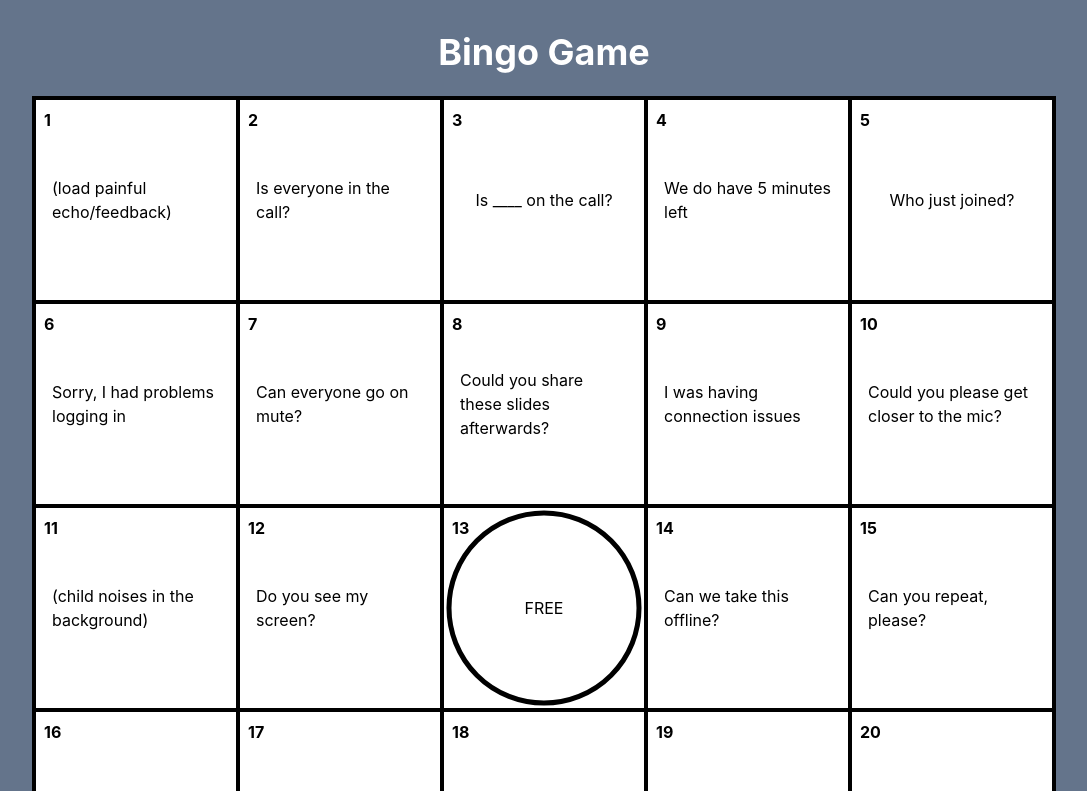
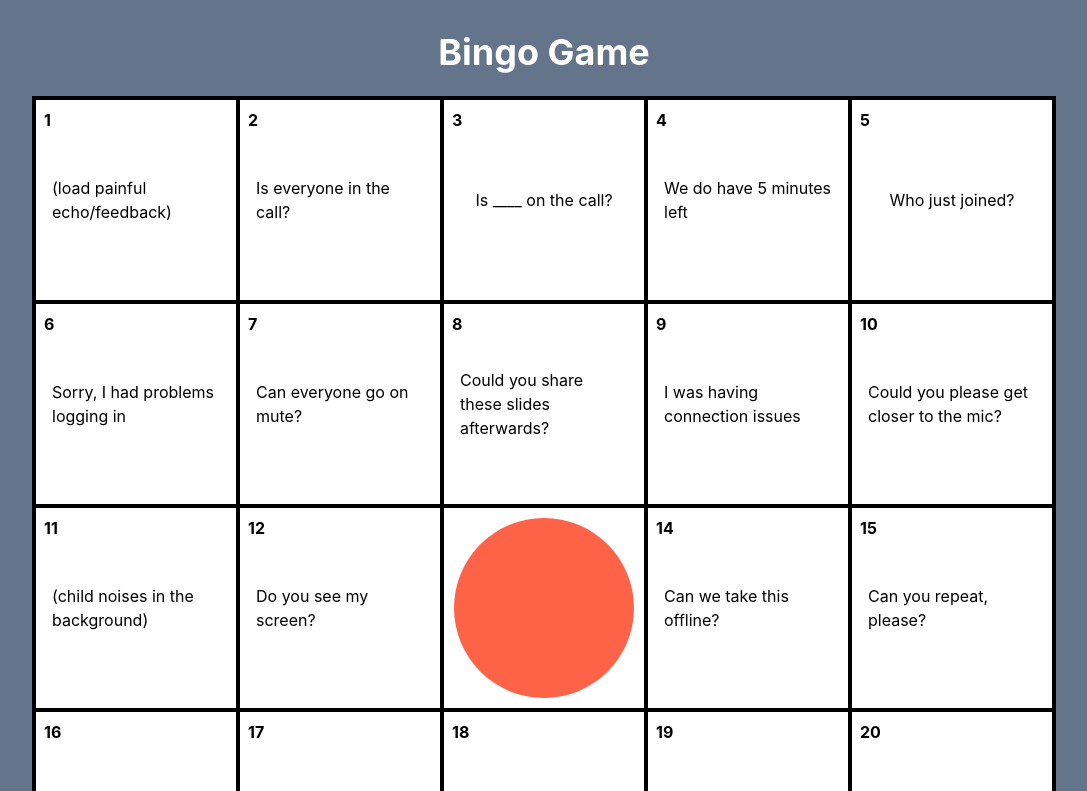
Before and after one commit to nkear003/bingo-game, a React (Create React App) app: page / in a window 1280 px wide. Shown: the top 791 px of the page, without its empty margins (96-1183 px from the left). Built offline with nearby package versions, Linux system fonts and the light colour scheme.

Commit message:
Update stamp

```diff
--- a/src/Cell.tsx
+++ b/src/Cell.tsx
@@ -14,11 +14,20 @@
       {selected && (
         <img
           src="/stamp.svg"
-          className="absolute inset-0 w-full h-full"
+          // className={`${
+          //   selected ? "visible" : "invisible"
+          // } absolute inset-0 w-full h-full shadow-sm`}
+          className="absolute inset-0 w-full h-full shadow-sm"
           alt="Bingo Stamp"
         />
       )}
-      <span className="font-bold lg:absolute lg:top-2 lg:left-2">{index}</span>
+      <span
+        className={`font-bold lg:absolute lg:top-2 lg:left-2 z-10 ${
+          selected ? "text-white" : "text-black"
+        }`}
+      >
+        {index}
+      </span>
       <span className="hidden lg:block">{text}</span>
     </div>
   );
```
Also changed, not shown: public/stamp.svg.
